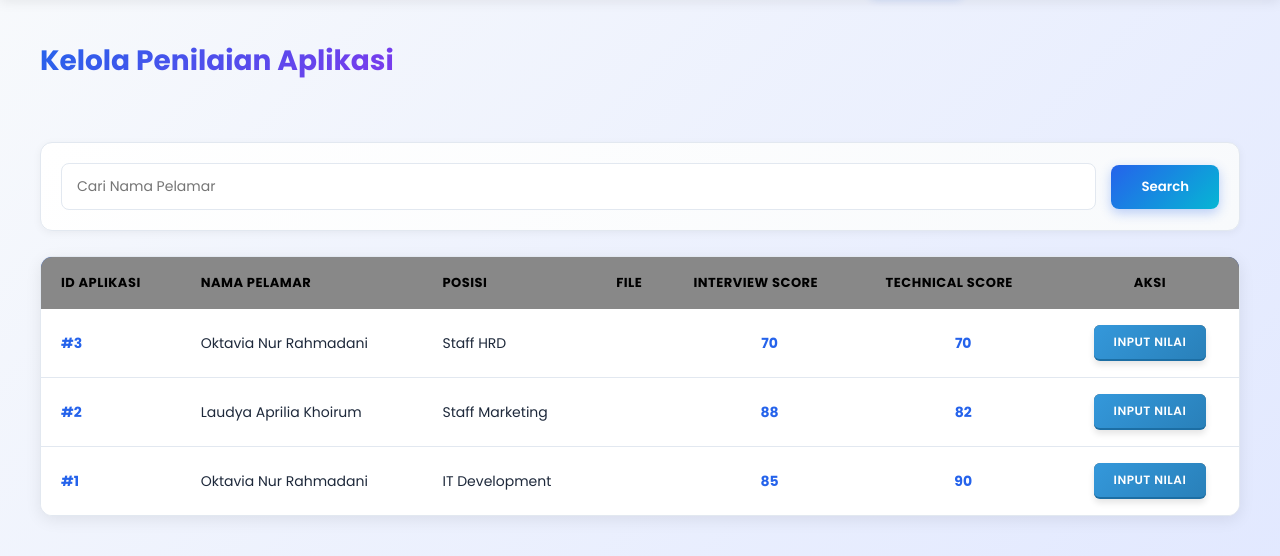
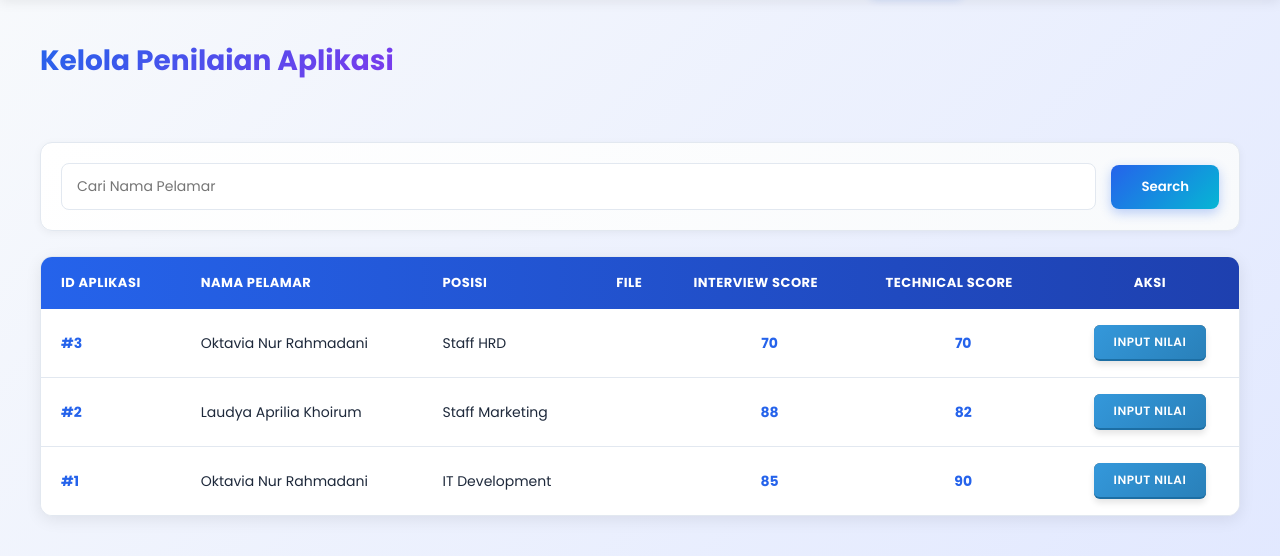
Before and after one commit to xcyltra/Group-3_Final-Exam_AP, a PHP site: page /admin/scoring/scoring.php in a window 1280 px wide. Shown: the part 70-626 px from the top of the page. Run offline with PHP 8.4, Linux system fonts and the light colour scheme; a user stored in the database is signed in; data comes from the database, SQL or seed files in the repository.

Commit message:
Update scoring.php

```diff
--- a/admin/scoring/scoring.php
+++ b/admin/scoring/scoring.php
@@ -166,13 +166,13 @@ $file_map = [
             <table>
                 <thead>
                     <tr>
-                        <th style="background-color: #888; color: #000;">ID Aplikasi</th>
-                        <th style="background-color: #888; color: #000;">Nama Pelamar</th>
-                        <th style="background-color: #888; color: #000;">Posisi</th>
-                        <th style="background-color: #888; color: #000;">File</th>
-                        <th style="background-color: #888; color: #000;">Interview Score</th>
-                        <th style="background-color: #888; color: #000;">Technical Score</th>
-                        <th style="background-color: #888; color: #000; text-align: center;">Aksi</th>
+                        <th>ID Aplikasi</th>
+                        <th>Nama Pelamar</th>
+                        <th>Posisi</th>
+                        <th>File</th>
+                        <th>Interview Score</th>
+                        <th>Technical Score</th>
+                        <th style=" text-align: center;">Aksi</th>
                     </tr>
                 </thead>
                 <tbody>
```
